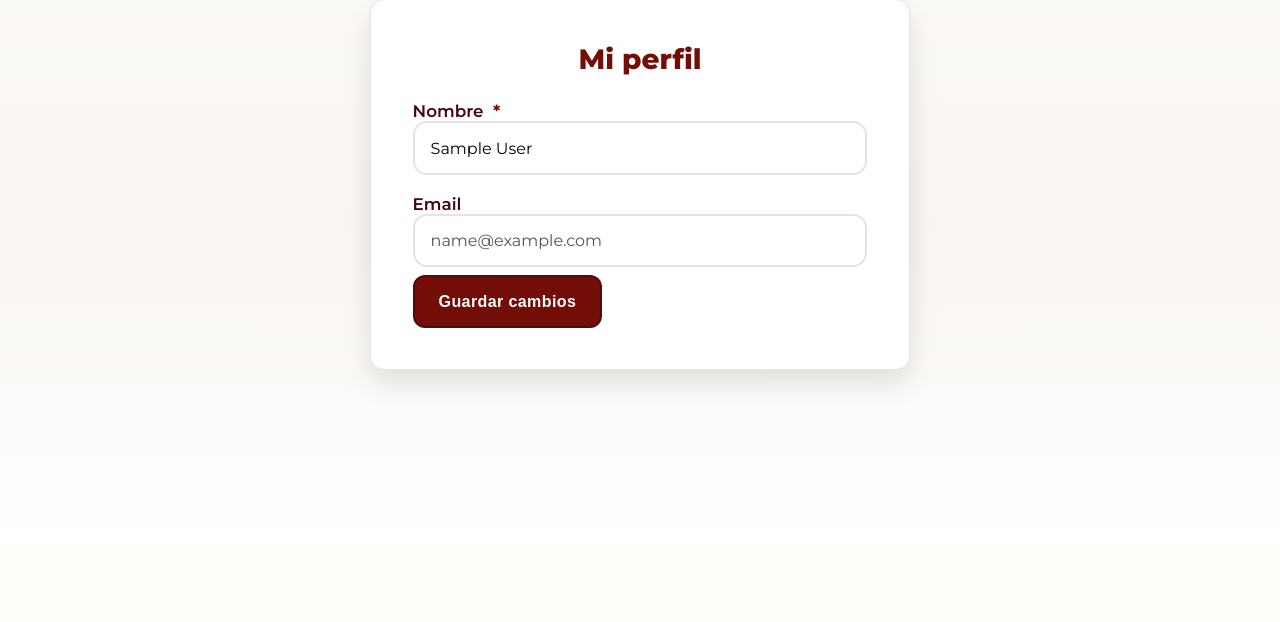
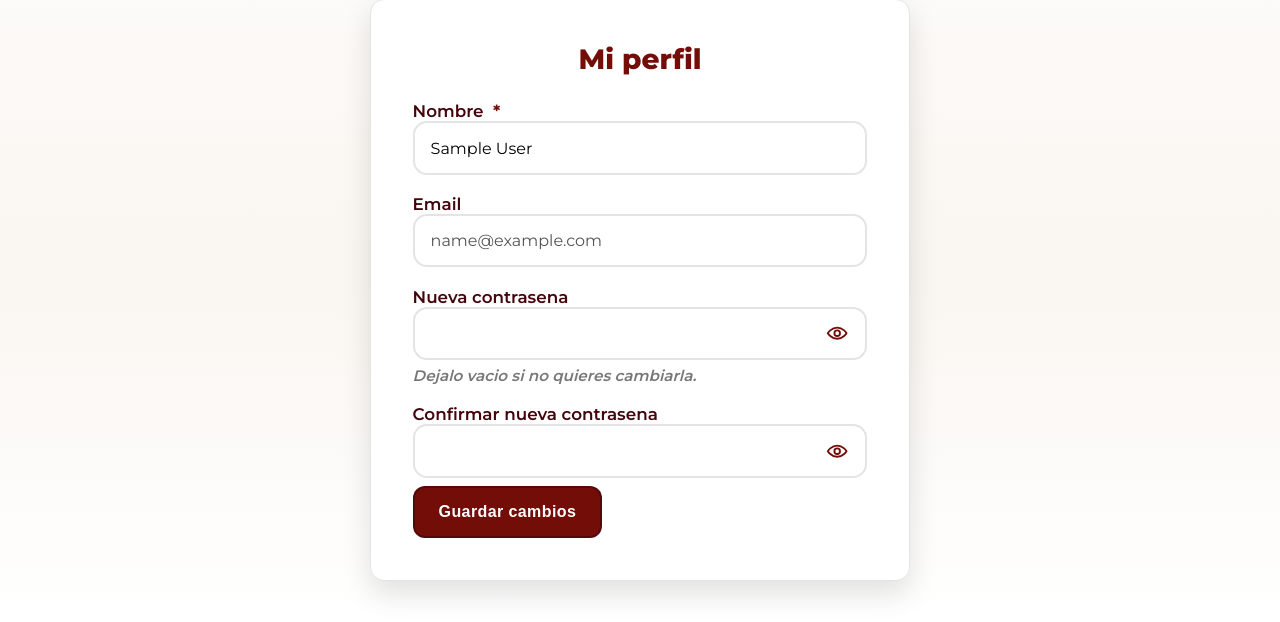
Before and after one commit to alexcompany1/zyma, a PHP site: page /zyma-main/perfil.php in a window 1280 px wide. Shown: the part 254-876 px from the top of the page. Before the commit the page ends 643 px from the top, so only its background shows below. Run offline with PHP 8.4, Linux system fonts and the light colour scheme; the visitor is signed in with stand-in values (Sample User, id 1).

Commit message:
funcionalidad ojo

```diff
--- a/perfil.php
+++ b/perfil.php
@@ -22,21 +22,38 @@ $error = '';
 
 if ($_SERVER['REQUEST_METHOD'] === 'POST') {
     $nombre = trim($_POST['nombre'] ?? '');
+    $password = $_POST['password'] ?? '';
+    $confirmPassword = $_POST['confirmPassword'] ?? '';
 
     if ($nombre === '') {
         $error = 'El nombre es obligatorio.';
     } elseif (strlen($nombre) > 60) {
         $error = 'El nombre no puede superar 60 caracteres.';
+    } elseif (($password !== '' || $confirmPassword !== '') && strlen($password) < 6) {
+        $error = 'La contrasena debe tener al menos 6 caracteres.';
+    } elseif ($password !== $confirmPassword) {
+        $error = 'Las contrasenas no coinciden.';
     } else {
         try {
-            $stmt = $pdo->prepare("UPDATE usuarios SET nombre = :nombre WHERE id = :id");
-            $stmt->execute([
-                ':nombre' => $nombre,
-                ':id' => $_SESSION['user_id']
-            ]);
+            if ($password !== '') {
+                $passwordHash = password_hash($password, PASSWORD_DEFAULT);
+                $stmt = $pdo->prepare("UPDATE usuarios SET nombre = :nombre, password_hash = :password_hash WHERE id = :id");
+                $stmt->execute([
+                    ':nombre' => $nombre,
+                    ':password_hash' => $passwordHash,
+                    ':id' => $_SESSION['user_id']
+                ]);
+                $mensaje = 'Perfil y contrasena actualizados correctamente.';
+            } else {
+                $stmt = $pdo->prepare("UPDATE usuarios SET nombre = :nombre WHERE id = :id");
+                $stmt->execute([
+                    ':nombre' => $nombre,
+                    ':id' => $_SESSION['user_id']
+                ]);
+                $mensaje = 'Nombre actualizado correctamente.';
+            }
 
             $_SESSION['nombre'] = $nombre;
-            $mensaje = 'Nombre actualizado correctamente.';
         } catch (Exception $e) {
             $error = 'Error al guardar los cambios.';
         }
@@ -118,6 +135,33 @@ if ($_SERVER['REQUEST_METHOD'] === 'POST') {
       <input type="email" id="email" value="<?= htmlspecialchars($_SESSION['email'] ?? '') ?>" disabled>
     </label>
 
+    <label for="password">
+      Nueva contrasena
+      <div class="password-field">
+        <input type="password" id="password" name="password" minlength="6">
+        <button type="button" class="password-toggle" data-password-toggle="password" aria-label="Mostrar contrasena" aria-pressed="false">
+          <svg viewBox="0 0 24 24" aria-hidden="true">
+            <path d="M2 12s3.5-6 10-6 10 6 10 6-3.5 6-10 6-10-6-10-6Z"></path>
+            <circle cx="12" cy="12" r="3"></circle>
+          </svg>
+        </button>
+      </div>
+      <span class="optional-label">Dejalo vacio si no quieres cambiarla.</span>
+    </label>
+
+    <label for="confirmPassword">
+      Confirmar nueva contrasena
+      <div class="password-field">
+        <input type="password" id="confirmPassword" name="confirmPassword" minlength="6">
+        <button type="button" class="password-toggle" data-password-toggle="confirmPassword" aria-label="Mostrar contrasena" aria-pressed="false">
+          <svg viewBox="0 0 24 24" aria-hidden="true">
+            <path d="M2 12s3.5-6 10-6 10 6 10 6-3.5 6-10 6-10-6-10-6Z"></path>
+            <circle cx="12" cy="12" r="3"></circle>
+          </svg>
+        </button>
+      </div>
+    </label>
+
     <button type="submit">Guardar cambios</button>
   </form>
 </div>
@@ -138,5 +182,18 @@ if (profileBtn && dropdownMenu) {
 }
 </script>
 <script src="assets/mobile-header.js?v=20260211-6"></script>
+<script>
+document.querySelectorAll('[data-password-toggle]').forEach((button) => {
+  button.addEventListener('click', () => {
+    const input = document.getElementById(button.dataset.passwordToggle);
+    if (!input) return;
+
+    const showPassword = input.type === 'password';
+    input.type = showPassword ? 'text' : 'password';
+    button.setAttribute('aria-label', showPassword ? 'Ocultar contrasena' : 'Mostrar contrasena');
+    button.setAttribute('aria-pressed', showPassword ? 'true' : 'false');
+  });
+});
+</script>
 </body>
 </html>
--- a/styles.css
+++ b/styles.css
@@ -375,6 +375,48 @@ input[type="number"] {
   background-color: var(--white);
   transition: var(--transition);
   font-family: inherit;
+}
+
+.password-field {
+  position: relative;
+}
+
+.password-field input {
+  padding-right: 3.4rem;
+}
+
+.password-toggle {
+  position: absolute;
+  top: 50%;
+  right: 0.9rem;
+  transform: translateY(-50%);
+  width: 2rem;
+  height: 2rem;
+  padding: 0;
+  border: 0;
+  background: transparent;
+  color: var(--dark-red);
+  box-shadow: none;
+}
+
+.password-toggle:hover {
+  transform: translateY(-50%);
+  box-shadow: none;
+  background: transparent;
+}
+
+.password-toggle:focus-visible {
+  border-radius: 999px;
+}
+
+.password-toggle svg {
+  width: 1.4rem;
+  height: 1.4rem;
+  stroke: currentColor;
+  fill: none;
+  stroke-width: 2;
+  stroke-linecap: round;
+  stroke-linejoin: round;
 }
 
 input:focus,
```
Also changed, not shown: login.php (+22 -1 lines), registro.php (+31 -2 lines).
